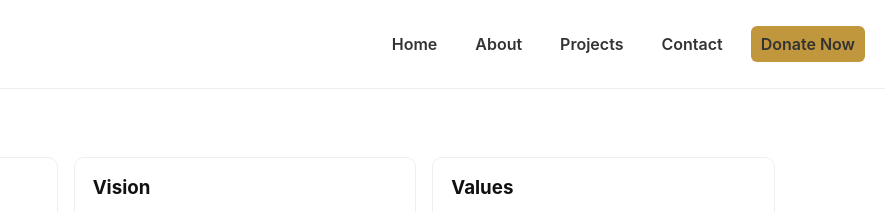
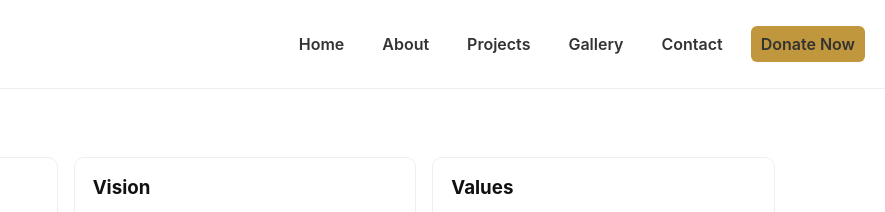
Before and after one commit to ultragcfoundation/ultragc-website, a website: page about.html in a window 1280 px wide. Shown: the top 212 px of the page, 395-1280 px from the left. Drawn offline with Linux system fonts and the light colour scheme.

Commit message:
Add Gallery link to navigation in about.html

```diff
--- a/about.html
+++ b/about.html
@@ -24,6 +24,7 @@
       <a href="index.html" data-fade>Home</a>
       <a href="about.html" data-fade>About</a>
       <a href="projects.html" data-fade>Projects</a>
+      <a href="gallery.html" data-fade>Gallery</a>
       <a href="contact.html" data-fade>Contact</a>
       <a href="contact.html" data-fade class="cta">Donate Now</a>
     </nav>
@@ -40,6 +41,7 @@
       <a href="index.html" data-fade>Home</a>
       <a href="about.html" data-fade>About</a>
       <a href="projects.html" data-fade>Projects</a>
+      <a href="gallery.html" data-fade>Gallery</a>
       <a href="contact.html" data-fade>Contact</a>
       <a href="contact.html" data-fade class="cta">Donate Now</a>
     </nav>
```
